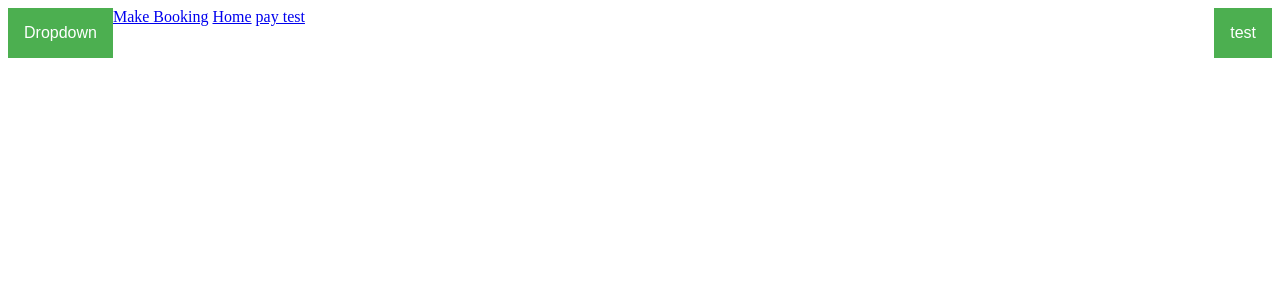
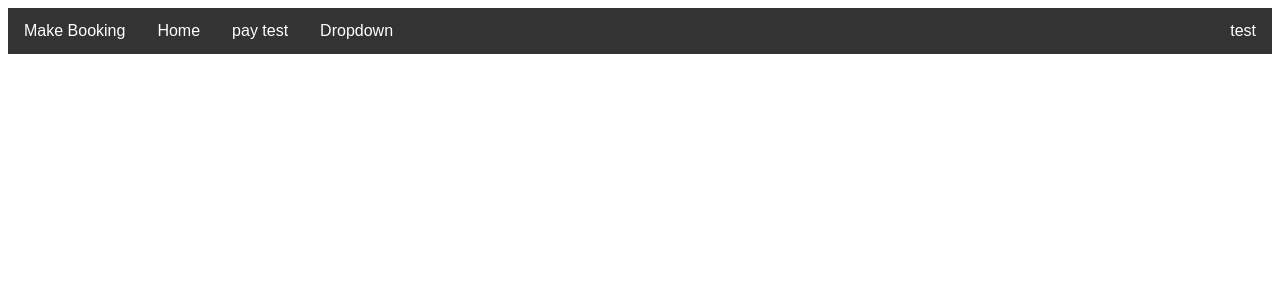
Before and after one commit to sirwill98/William_Rodgers_Graded_Unit, a Django app: page /ParkEasy/payment-form/ in a window 1280 px wide. Shown: the top 300 px of the page. Run offline with Django 3.2, Linux system fonts and the light colour scheme; some libraries are stand-ins or nearby versions.

Commit message:
fixed css??

```diff
--- a/ParkEasy/static/style.css
+++ b/ParkEasy/static/style.css
@@ -1,40 +1,69 @@
-.dropbtn {
-    background-color: #4CAF50;
+/* Navbar container */
+.navbar {
+  overflow: hidden;
+  background-color: #333;
+  font-family: Arial;
+}
+
+/* Links inside the navbar */
+.navbar a {
+  float: left;
+  font-size: 16px;
   color: white;
-    padding: 16px;
+  text-align: center;
+  padding: 14px 16px;
+  text-decoration: none;
+}
+
+/* The dropdown container */
+.dropdown {
+  float: left;
+  overflow: hidden;
+}
+
+/* Dropdown button */
+.dropdown .dropbtn {
   font-size: 16px;
   border: none;
-    cursor: pointer;
+  outline: none;
+  color: white;
+  padding: 14px 16px;
+  background-color: inherit;
+  font-family: inherit; /* Important for vertical align on mobile phones */
+  margin: 0; /* Important for vertical align on mobile phones */
 }
 
-.dropdown {
-    position: relative;
-    display: inline-block;
+/* Add a red background color to navbar links on hover */
+.navbar a:hover, .dropdown:hover .dropbtn {
+  background-color: red;
 }
 
+/* Dropdown content (hidden by default) */
 .dropdown-content {
   display: none;
   position: absolute;
-    right: 0;
   background-color: #f9f9f9;
   min-width: 160px;
   box-shadow: 0px 8px 16px 0px rgba(0,0,0,0.2);
   z-index: 1;
 }
 
+/* Links inside the dropdown */
 .dropdown-content a {
+  float: none;
   color: black;
   padding: 12px 16px;
   text-decoration: none;
   display: block;
+  text-align: left;
 }
 
-.dropdown-content a:hover {background-color: #f1f1f1}
+/* Add a grey background color to dropdown links on hover */
+.dropdown-content a:hover {
+  background-color: #ddd;
+}
 
+/* Show the dropdown menu on hover */
 .dropdown:hover .dropdown-content {
   display: block;
 }
-
-.dropdown:hover .dropbtn {
-    background-color: #3e8e41;
-}
--- a/ParkEasy/views.py
+++ b/ParkEasy/views.py
@@ -30,6 +30,8 @@ def booking_form(request):
             cust = Customer.objects.get(email=request.user.email)
             newbooking1 = Booking(customer=cust, booking_date=start, booking_length=length)
             newbooking1.save()
+            request.session['booking'] = newbooking1
+            return render(request, 'payment-form.html')
         else:
             return render(request, 'booking.html', {'form': form})
     else:
@@ -37,6 +39,31 @@ def booking_form(request):
 
     return render(request, 'booking.html', {'form': form})
 
+
+def checkout(request):
+
+    booking = request.session.get('booking', None)
+    if request.method == "POST":
+        token = request.POST.get("stripeToken")
+
+    try:
+        charge = stripe.Charge.create(
+            amount=2000,
+            currency="usd",
+            source=token,
+            description="The product charged to the user"
+        )
+
+        booking.charge_id = charge.id
+
+    except stripe.error.CardError as ce:
+        return False, ce
+
+    else:
+        booking.save()
+        return redirect("home")
+        # The payment was successfully processed, the user's card was charged.
+        # You can now redirect the user to another page or whatever you want
 
 def signup(request):
     if request.method == 'POST':
@@ -57,34 +84,3 @@ def payment_form(request):
 
     context = {"stripe_key": settings.STRIPE_PUBLIC_KEY}
     return render(request, "payment-form.html", context)
-
-
-def checkout(request):
-
-    new_booking = Booking(
-        customer=Customer.objects.get(email=request.user.email),
-        booking_date=datetime.date.today(),
-        booking_length=7
-    )
-
-    if request.method == "POST":
-        token = request.POST.get("stripeToken")
-
-    try:
-        charge = stripe.Charge.create(
-            amount=2000,
-            currency="usd",
-            source=token,
-            description="The product charged to the user"
-        )
-
-        new_booking.charge_id = charge.id
-
-    except stripe.error.CardError as ce:
-        return False, ce
-
-    else:
-        new_booking.save()
-        return redirect("home")
-        # The payment was successfully processed, the user's card was charged.
-        # You can now redirect the user to another page or whatever you want
--- a/templates/payment-form.html
+++ b/templates/payment-form.html
@@ -6,10 +6,10 @@
     <script src="https://checkout.stripe.com/checkout.js" class="stripe-button"
         data-key="pk_test_CjUTf64aBqF2uU2TdROX19aP"
         data-amount="2000"
-        data-name="Your APp"
-        data-description="Your Product"
-        data-image="Link to your logo"
-        data-currency="usd">
+        data-name="ParkEast Airport Parking"
+        data-description="Space Booking"
+        data-image=""
+        data-currency="gbp">
     </script>
 </form>
 {% endblock content %}
```
Lines whose indentation alone changed are shown as unchanged.
